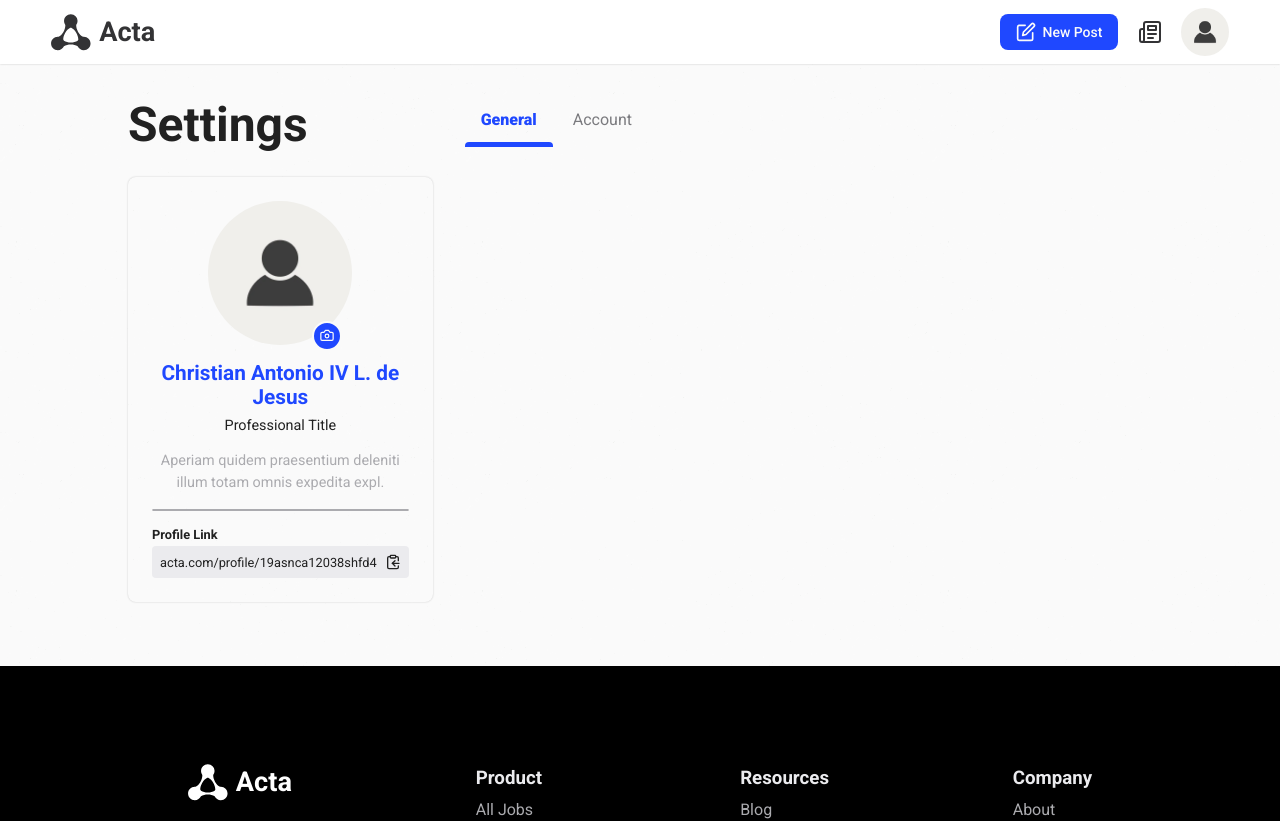
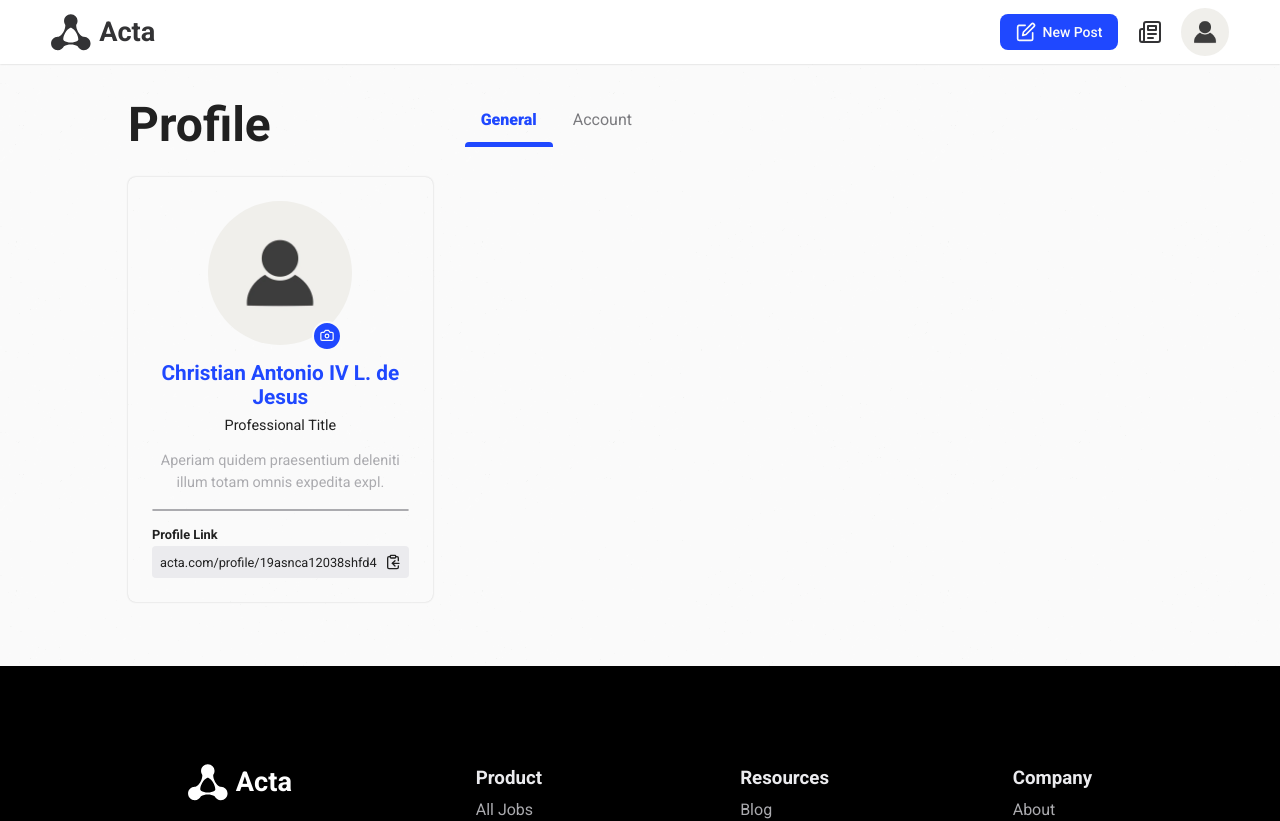
Before and after one commit to Luzefiru/Acta, a React (Create React App) app: page /profile/87cxzids989a in a window 1280 px wide. Shown: the top 821 px of the page. Built offline with nearby package versions, Linux system fonts and the light colour scheme.

Commit message:
nit: change header

```diff
--- a/src/pages/Profile/Profile.jsx
+++ b/src/pages/Profile/Profile.jsx
@@ -4,7 +4,7 @@ import ProfileCard from './ProfileCard';
 function Profile() {
   return (
     <div className="Profile">
-      <h1 className="Profile__heading">Settings</h1>
+      <h1 className="Profile__heading">Profile</h1>
       <nav className="Profile__tabs">
         <ul className="Profile__tabs--ul">
           <li className="Profile__tabs__header active">General</li>
```
